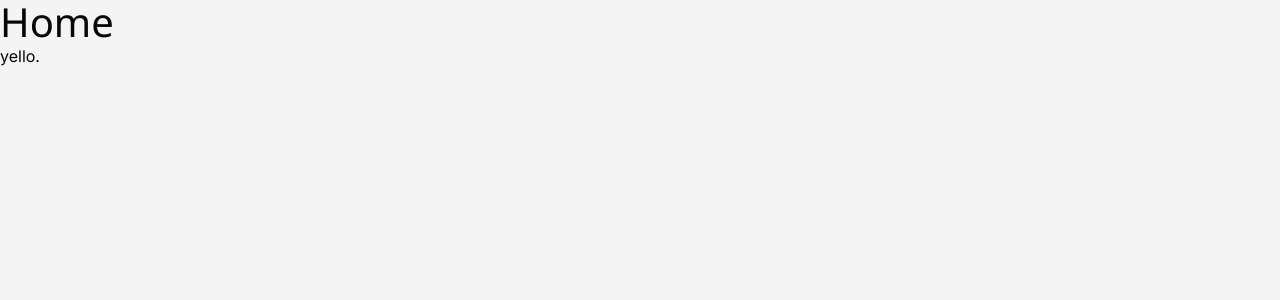
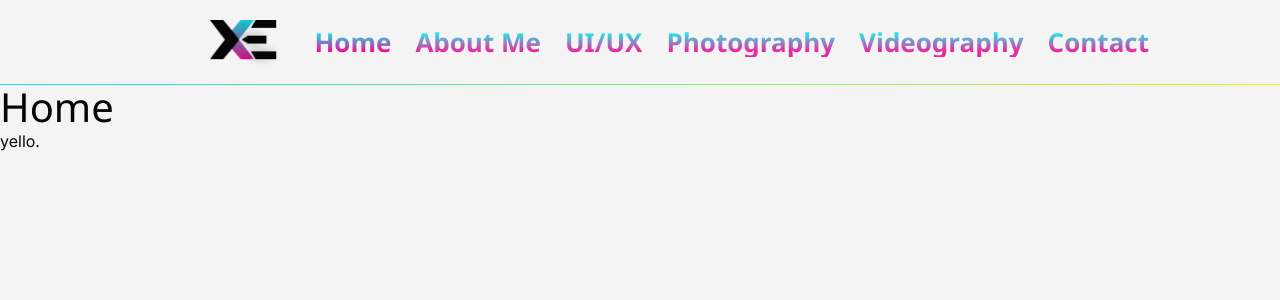
Before and after one commit to duct-tape-deployments/devin-portfolio, a React (Vite) app: page / in a window 1280 px wide. Shown: the top 300 px of the page. Built offline with nearby package versions, Linux system fonts and the light colour scheme; a web font is replaced by a local one.

Commit message:
feat: implement header and navigation component with route placeholders

```diff
--- a/src/App.tsx
+++ b/src/App.tsx
@@ -1,12 +1,24 @@
 import { Route, Routes } from 'react-router';
+
 import { AppLayout } from '@/components/layout/AppLayout';
+import { routes } from '@/config/navigation';
+import About from '@/pages/About';
+import Contact from '@/pages/Contact';
 import Home from '@/pages/Home';
+import Photography from '@/pages/Photography';
+import UiUx from '@/pages/UiUx';
+import Videography from '@/pages/Videography';
 
 function App() {
   return (
     <Routes>
       <Route element={<AppLayout />}>
-        <Route path="/" element={<Home />} />
+        <Route path={routes.home} element={<Home />} />
+        <Route path={routes.about} element={<About />} />
+        <Route path={routes.uiUx} element={<UiUx />} />
+        <Route path={routes.photography} element={<Photography />} />
+        <Route path={routes.videography} element={<Videography />} />
+        <Route path={routes.contact} element={<Contact />} />
       </Route>
     </Routes>
   );
--- /dev/null
+++ b/src/components/UI/GradientDivider.tsx
@@ -0,0 +1,7 @@
+import type { ComponentPropsWithRef } from 'react';
+
+export function GradientDivider({ className, ...props }: ComponentPropsWithRef<'div'>) {
+  const classes = ['h-px w-full bg-gradient-divider', className].filter(Boolean).join(' ');
+
+  return <div aria-hidden="true" className={classes} {...props} />;
+}
--- /dev/null
+++ b/src/components/UI/Header.tsx
@@ -0,0 +1,177 @@
+import { useEffect, useRef, useState } from 'react';
+import { Menu, X } from 'lucide-react';
+import { Link } from 'react-router';
+
+import { Navigation } from './Navigation';
+import { routes } from '@/config/navigation';
+
+import { PageContainer } from '../layout/PageContainer';
+import { GradientDivider } from './GradientDivider';
+
+export function Header() {
+  const [menuOpen, setMenuOpen] = useState(false);
+  const menuButtonRef = useRef<HTMLButtonElement>(null);
+
+  function closeMenu() {
+    setMenuOpen(false);
+  }
+
+  useEffect(() => {
+    if (!menuOpen) return;
+
+    function handleKeyDown(event: KeyboardEvent) {
+      if (event.key === 'Escape') {
+        setMenuOpen(false);
+        menuButtonRef.current?.focus();
+      }
+    }
+
+    document.addEventListener('keydown', handleKeyDown);
+
+    return () => {
+      document.removeEventListener('keydown', handleKeyDown);
+    };
+  }, [menuOpen]);
+
+  useEffect(() => {
+    const desktopQuery = window.matchMedia('(min-width: 1024px)');
+
+    function handleBreakpointChange(event: MediaQueryListEvent) {
+      if (event.matches) {
+        setMenuOpen(false);
+      }
+    }
+
+    desktopQuery.addEventListener('change', handleBreakpointChange);
+
+    return () => {
+      desktopQuery.removeEventListener('change', handleBreakpointChange);
+    };
+  }, []);
+
+  return (
+    <header className="relative z-50 bg-background text-foreground pt-2">
+      <a
+        href="#main-content"
+        className="
+          sr-only
+          focus:not-sr-only
+          focus:absolute
+          focus:left-gutter
+          focus:top-2
+          focus:z-[60]
+          focus:bg-background
+          focus:px-4
+          focus:py-2
+          focus:text-foreground
+          focus:outline-2
+          focus:outline-offset-2
+          focus:outline-focus
+        "
+      >
+        Skip to main content
+      </a>
+
+      <PageContainer
+        className="
+          grid
+          min-h-16
+          grid-cols-[1fr_auto_1fr]
+          items-center
+          xl:flex
+          xl:min-h-18
+          xl:gap-8
+        "
+      >
+        {/* Mobile menu button */}
+        <button
+          ref={menuButtonRef}
+          type="button"
+          aria-label={menuOpen ? 'Close navigation' : 'Open navigation'}
+          aria-expanded={menuOpen}
+          aria-controls="mobile-navigation"
+          onClick={() => setMenuOpen((open) => !open)}
+          className="
+                      flex
+                      size-11
+                      items-center
+                      justify-center
+                      justify-self-start
+                      text-foreground
+                      transition-colors
+                      hover:text-accent
+                      focus-visible:outline-2
+                      focus-visible:outline-offset-2
+                      focus-visible:outline-focus
+                      xl:hidden
+                    "
+        >
+          {menuOpen ? (
+            <X className="size-7" aria-hidden="true" />
+          ) : (
+            <Menu className="size-7" aria-hidden="true" />
+          )}
+        </button>
+
+        {/* Logo / home link */}
+        <Link
+          to={routes.home}
+          aria-label="XE Design home"
+          onClick={closeMenu}
+          className="
+                      justify-self-center
+                      shrink-0
+                      focus-visible:outline-2
+                      focus-visible:outline-offset-4
+                      focus-visible:outline-focus
+                      xl:justify-self-auto
+                    "
+        >
+          <img src="/header-logo-light.png" alt="" className="h-10 w-auto dark:hidden xl:h-12" />
+
+          <img
+            src="/header-logo-dark.png"
+            alt=""
+            className="hidden h-10 w-auto dark:block xl:h-12"
+          />
+        </Link>
+
+        {/* Desktop navigation */}
+        <div className="hidden flex-1 justify-center xl:flex">
+          <Navigation orientation="horizontal" />
+        </div>
+
+        {/* Header controls */}
+        <div className="flex items-center justify-self-end gap-2 xl:justify-self-auto">
+          {/*
+            Issue #5:
+            <ThemeToggle />
+          */}
+        </div>
+      </PageContainer>
+
+      {/* Mobile navigation */}
+      <div
+        id="mobile-navigation"
+        className={`
+          absolute
+          left-0
+          top-full
+          w-full
+          border-t
+          border-border
+          bg-background
+          shadow-soft
+          xl:hidden
+          ${menuOpen ? 'block' : 'hidden'}
+        `}
+      >
+        <PageContainer className="py-6">
+          <Navigation orientation="vertical" ariaLabel="Mobile navigation" onNavigate={closeMenu} />
+        </PageContainer>
+      </div>
+
+      <GradientDivider className="mt-1" />
+    </header>
+  );
+}
--- /dev/null
+++ b/src/components/UI/Navigation.tsx
@@ -0,0 +1,49 @@
+import { NavLink } from 'react-router';
+
+import { navigation } from '@/config/navigation';
+
+type NavigationProps = {
+  orientation?: 'horizontal' | 'vertical';
+  onNavigate?: () => void;
+  ariaLabel?: string;
+};
+
+export function Navigation({
+  orientation = 'horizontal',
+  onNavigate,
+  ariaLabel = 'Main navigation',
+}: NavigationProps) {
+  const listClasses =
+    orientation === 'horizontal' ? 'flex items-center gap-6' : 'flex flex-col gap-4';
+
+  return (
+    <nav aria-label={ariaLabel}>
+      <ul className={listClasses}>
+        {navigation.map(({ label, to, end }) => (
+          <li key={to}>
+            <NavLink
+              to={to}
+              end={end}
+              onClick={onNavigate}
+              className={({ isActive }) =>
+                [
+                  'relative inline-flex items-center whitespace-nowrap',
+                  'bg-gradient-text bg-clip-text text-transparent',
+                  'font-display text-h2 font-bold',
+                  'transition-[filter,opacity] duration-200',
+                  'hover:drop-shadow-[0_0_6px_var(--color-yellow)]',
+                  'focus-visible:outline-2',
+                  'focus-visible:outline-offset-4',
+                  'focus-visible:outline-focus',
+                  isActive ? 'opacity-100' : 'opacity-90 hover:opacity-100',
+                ].join(' ')
+              }
+            >
+              {label}
+            </NavLink>
+          </li>
+        ))}
+      </ul>
+    </nav>
+  );
+}
--- a/src/components/layout/AppLayout.tsx
+++ b/src/components/layout/AppLayout.tsx
@@ -1,9 +1,10 @@
 import { Outlet } from 'react-router';
+import { Header } from '../UI/Header';
 
 export function AppLayout() {
   return (
     <div className="flex min-h-dvh flex-col">
-      {/* <Header /> issue #7 */}
+      <Header />
       <main id="main-content" className="flex-1">
         <Outlet />
       </main>
--- /dev/null
+++ b/src/config/navigation.ts
@@ -0,0 +1,44 @@
+export const routes = {
+  home: '/',
+  about: '/about',
+  uiUx: '/ui-ux',
+  photography: '/photography',
+  videography: '/videography',
+  contact: '/contact',
+} as const;
+
+export type RoutePath = (typeof routes)[keyof typeof routes];
+
+export type NavigationItem = {
+  label: string;
+  to: RoutePath;
+  end?: boolean;
+};
+
+export const navigation = [
+  {
+    label: 'Home',
+    to: routes.home,
+    end: true,
+  },
+  {
+    label: 'About Me',
+    to: routes.about,
+  },
+  {
+    label: 'UI/UX',
+    to: routes.uiUx,
+  },
+  {
+    label: 'Photography',
+    to: routes.photography,
+  },
+  {
+    label: 'Videography',
+    to: routes.videography,
+  },
+  {
+    label: 'Contact',
+    to: routes.contact,
+  },
+] satisfies readonly NavigationItem[];
--- /dev/null
+++ b/src/pages/About.tsx
@@ -0,0 +1,10 @@
+function About() {
+  return (
+    <section>
+      <h1>About</h1>
+      <p>yello.</p>
+    </section>
+  );
+}
+
+export default About;
--- /dev/null
+++ b/src/pages/Contact.tsx
@@ -0,0 +1,10 @@
+function Contact() {
+  return (
+    <section>
+      <h1>Contact</h1>
+      <p>yello.</p>
+    </section>
+  );
+}
+
+export default Contact;
--- /dev/null
+++ b/src/pages/Photography.tsx
@@ -0,0 +1,10 @@
+function Photography() {
+  return (
+    <section>
+      <h1>Photography</h1>
+      <p>yello.</p>
+    </section>
+  );
+}
+
+export default Photography;
--- /dev/null
+++ b/src/pages/UiUx.tsx
@@ -0,0 +1,10 @@
+function UiUx() {
+  return (
+    <section>
+      <h1>UiUx</h1>
+      <p>yello.</p>
+    </section>
+  );
+}
+
+export default UiUx;
--- /dev/null
+++ b/src/pages/Videography.tsx
@@ -0,0 +1,10 @@
+function Videography() {
+  return (
+    <section>
+      <h1>Videography</h1>
+      <p>yello.</p>
+    </section>
+  );
+}
+
+export default Videography;
```
Also changed, not shown: public/header-logo-dark.png (added), public/header-logo-light.png (added).
